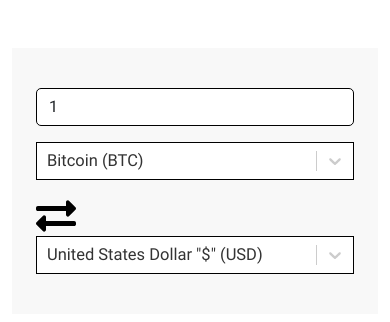
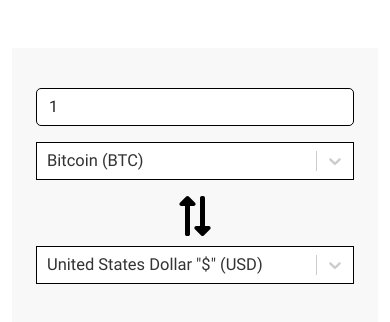
Before and after one commit to PaulSebalu/xchenj, a React app: page / in a window 390 px wide. Shown: the top 322 px of the page. Built offline with nearby package versions, Linux system fonts and the light colour scheme; no server answers.

Commit message:
add transform media query for icon

```diff
--- a/src/components/CurrencyExchange/index.js
+++ b/src/components/CurrencyExchange/index.js
@@ -105,11 +105,20 @@
                     />
                   </Form.Group>
                 </Col>
-                <Col sm={12} md={1}>
-                  <img src={switchBase} width="40" loading="lazy" />
+                <Col
+                  sm={12}
+                  md={1}
+                  className="text-center exchange-canvas__img"
+                >
+                  <img
+                    className="exchange-canvas--img"
+                    src={switchBase}
+                    width="40"
+                    loading="lazy"
+                  />
                 </Col>
                 <Col sm={12} md={5}>
-                  <Form.Group>
+                  <Form.Group className="exchange-canvas--margin-y">
                     <Select
                       name="exchangeCurrency"
                       value={values.exchangeCurrency}
--- a/src/components/CurrencyExchange/scss/index.scss
+++ b/src/components/CurrencyExchange/scss/index.scss
@@ -4,4 +4,15 @@
   &__form {
     background-color: $very_light_gray_;
   }
+
+  @media only screen and (max-width: 768px) {
+    &--img {
+      transform: rotate(90deg);
+    }
+
+    // FIXME: This is a quick fix
+    &--margin-y {
+      margin: 10px 0;
+    }
+  }
 }
```
